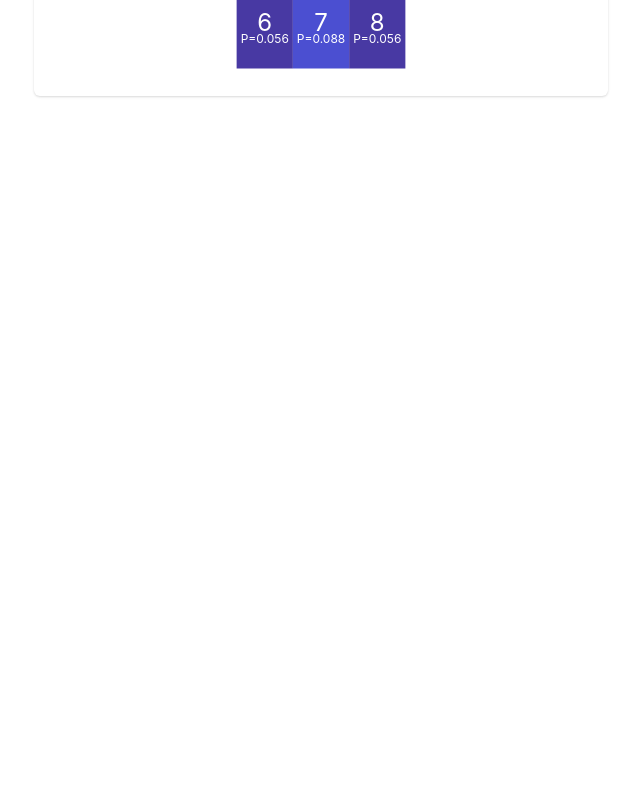
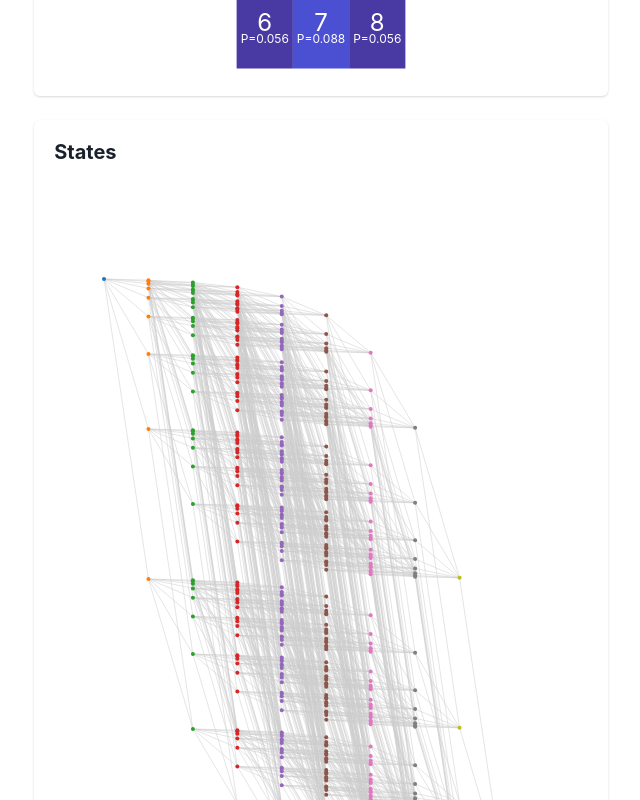
Before and after one commit to sw1227/mdp-vis, a React app: page / in a window 1280 px wide. Shown: the part 440-1240 px from the top of the page, without its empty margins (319-959 px from the left). Before the commit the page ends 800 px from the top, so only its background shows below. Built offline with nearby package versions, Linux system fonts and the light colour scheme; the HTML template or start-up script is replaced by a standard one.

Commit message:
feat: add StateGraph component

```diff
--- a/src/components/HittingProbabilities.tsx
+++ b/src/components/HittingProbabilities.tsx
@@ -11,7 +11,6 @@ export const HittingProbabilities = ({ width, envConfig }: {
   const data = [...Array(9)].map((_, i) => {
     return calculateHitProbability(envConfig, targetNumber, i);
   });
-  const pMax = Math.max(...data);
 
   const height = width * (envConfig.height / envConfig.width);
 
--- /dev/null
+++ b/src/components/StateGraph.tsx
@@ -0,0 +1,61 @@
+import * as d3Scale from 'd3-scale';
+import * as d3ScaleChromatic from 'd3-scale-chromatic';
+
+export const StateGraph = ({ width }: { width: number }) => {
+  // stat[i][j]: value of the j-th bit of the state corresponding to i in decimal
+  const states = [...Array(2 ** 9)].map((_, i) => {
+    return i.toString(2).padStart(9, '0').split('').reverse().map(d => parseInt(d));
+  });
+
+  // Calculate humming distance between two states
+  const hummingDistance = (a: number[], b: number[]): number => {
+    return a.map((d, i): number => d !== b[i] ? 1 : 0).reduce((acc, val) => acc + val);
+  };
+
+  // Drawing parameters
+  const height = width * 1.5;
+  const margin = { width: width * 0.1, height: height * 0.1 };
+  const xScale = d3Scale.scaleLinear([0, 9], [margin.width, width - margin.width]);
+  const yScale = d3Scale.scaleLinear([0, states.length], [margin.height, height - margin.height]);
+
+  return (
+    <div>
+      <svg width={width} height={height}>
+        {states.map((state, idx) => {
+          const hummingDistanceFromOrigin = hummingDistance(state, states[0]);
+          const x = xScale(hummingDistanceFromOrigin);
+          const y = yScale(idx);
+          return (
+            <g>
+              {[...Array(9)].map((_, adjIdx) => {
+                if (state[adjIdx] === 1) {
+                  return <></>;
+                } else {
+                  const adjacentState = state.map((d, i) => i === adjIdx ? 1 : d);
+                  const adjacentStateInDecimal = parseInt(adjacentState.reverse().join(''), 2);
+                  return (
+                    <line
+                      x1={x}
+                      y1={y}
+                      x2={xScale(hummingDistanceFromOrigin + 1)}
+                      y2={yScale(adjacentStateInDecimal)}
+                      stroke='#ccc'
+                      strokeWidth={1}
+                      strokeOpacity={0.5}
+                    />
+                  );
+                }
+              })}
+              <circle
+                cx={x}
+                cy={y}
+                r={2}
+                fill={d3ScaleChromatic.schemeCategory10[hummingDistanceFromOrigin]}
+              />
+            </g>
+          );
+        })}
+      </svg>
+    </div>
+  );
+};
--- a/src/components/Top.tsx
+++ b/src/components/Top.tsx
@@ -14,6 +14,7 @@ import {
 } from '@chakra-ui/react';
 import { HittingProbabilities } from './HittingProbabilities';
 import { EnvironmentConfig } from '../logics/hittingEnvironment';
+import { StateGraph } from './StateGraph';
 
 export const Top: FC = () => {
   const [envConfig, setEnvConfig] = useState<EnvironmentConfig>({
@@ -23,7 +24,8 @@ export const Top: FC = () => {
   });
 
   return (
-    <Card marginTop={12}>
+    <VStack spacing={6} marginTop={12}>
+      <Card w="100%">
         <CardHeader>
           <Heading size='md'>Hitting Probabilities</Heading>
         </CardHeader>
@@ -45,6 +47,16 @@ export const Top: FC = () => {
           </VStack>
         </CardBody>
       </Card>
+
+      <Card w="100%">
+        <CardHeader>
+          <Heading size='md'>States</Heading>
+        </CardHeader>
+        <CardBody>
+          <StateGraph width={500} />
+        </CardBody>
+      </Card>
+    </VStack>
   );
 };
 
```
Lines whose indentation alone changed are shown as unchanged.
